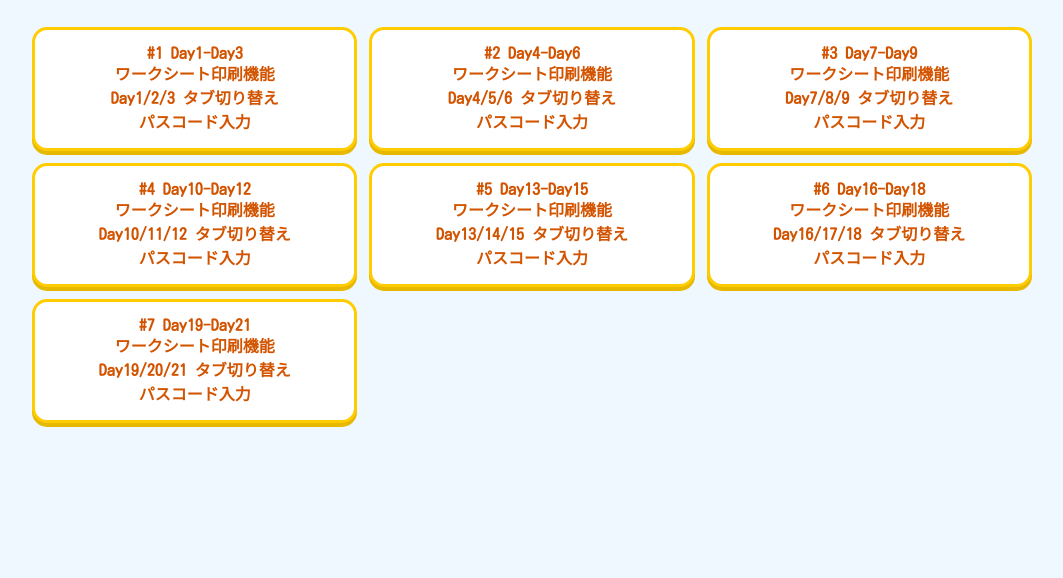
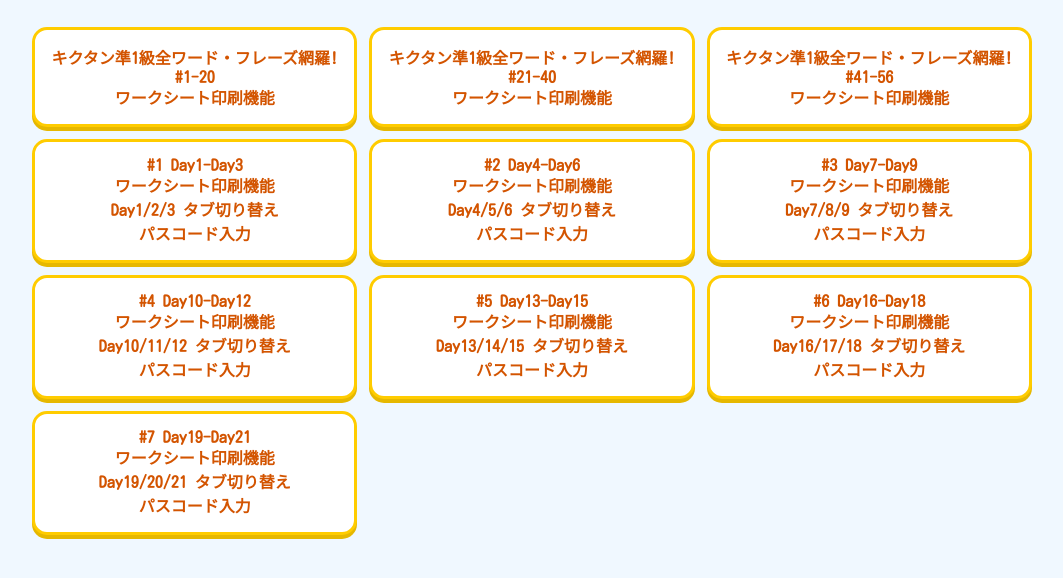
Before and after one commit to EigoStudio/Eiken-Pre1-Vocabulary-Practice, a plain HTML site: page index.html in a window 1280 px wide. Shown: the part 82-660 px from the top of the page, without its empty margins (108-1171 px from the left). Drawn offline with Linux system fonts and the light colour scheme.

Commit message:
Update index.html

```diff
--- a/index.html
+++ b/index.html
@@ -71,6 +71,25 @@
     <h1>英検準1級 大問1対策 Vocabulary Practice</h1>
     <ul>
 
+        <li><a href="Eiken_Pre1_Cloze_Exercise_1_to_20.html">
+            キクタン準1級全ワード・フレーズ網羅!<br>
+            #1-20<br>
+ワークシート印刷機能
+        </a></li>
+
+        <li><a href="Eiken_Pre1_Cloze_Exercise_21_to_40.html">
+            キクタン準1級全ワード・フレーズ網羅!<br>
+            #21-40<br>
+ワークシート印刷機能
+        </a></li>
+
+        <li><a href="Eiken_Pre1_Cloze_Exercise_41_to_56.html">
+            キクタン準1級全ワード・フレーズ網羅!<br>
+            #41-56<br>
+ワークシート印刷機能
+        </a></li>
+
+
         <li><a href="Eiken-Pre1-Vocabulary-Practice_1.html">#1 Day1-Day3<br>
 ワークシート印刷機能<br>
 Day1/2/3 タブ切り替え<br>
```
